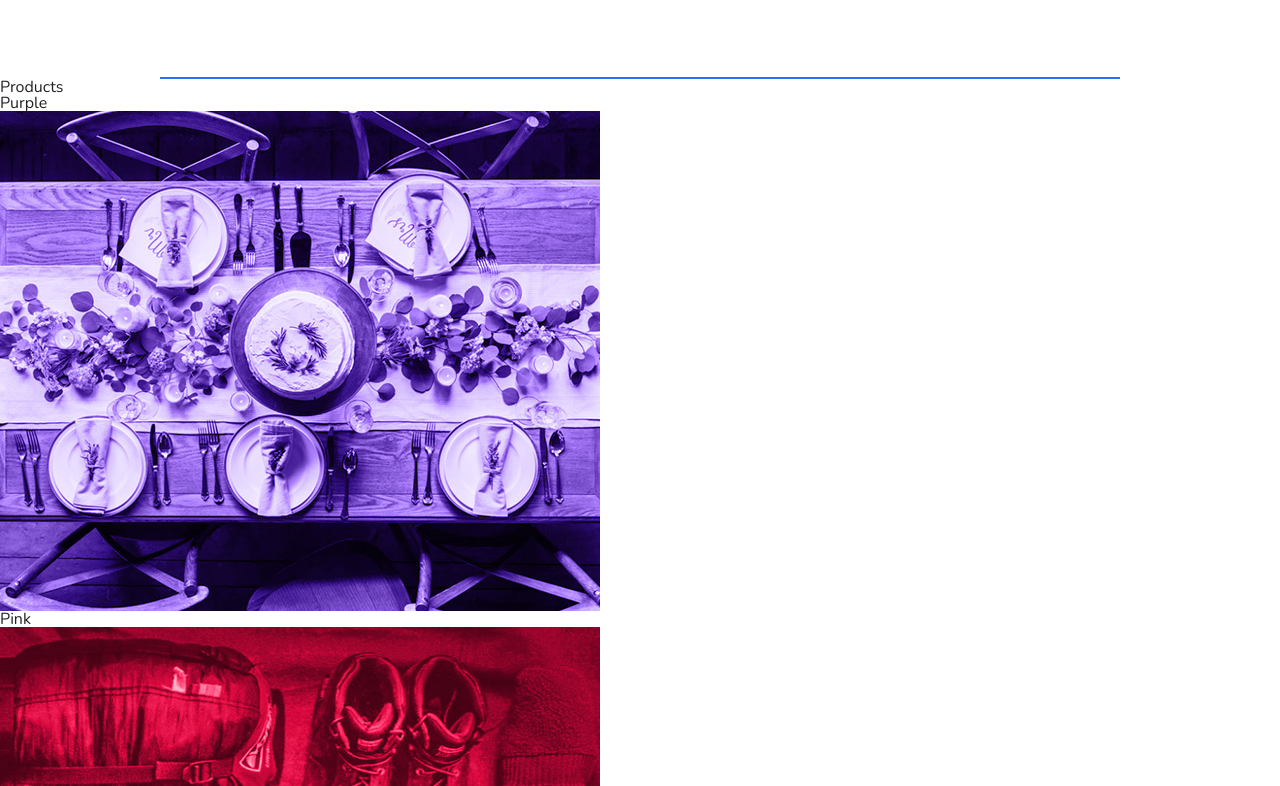
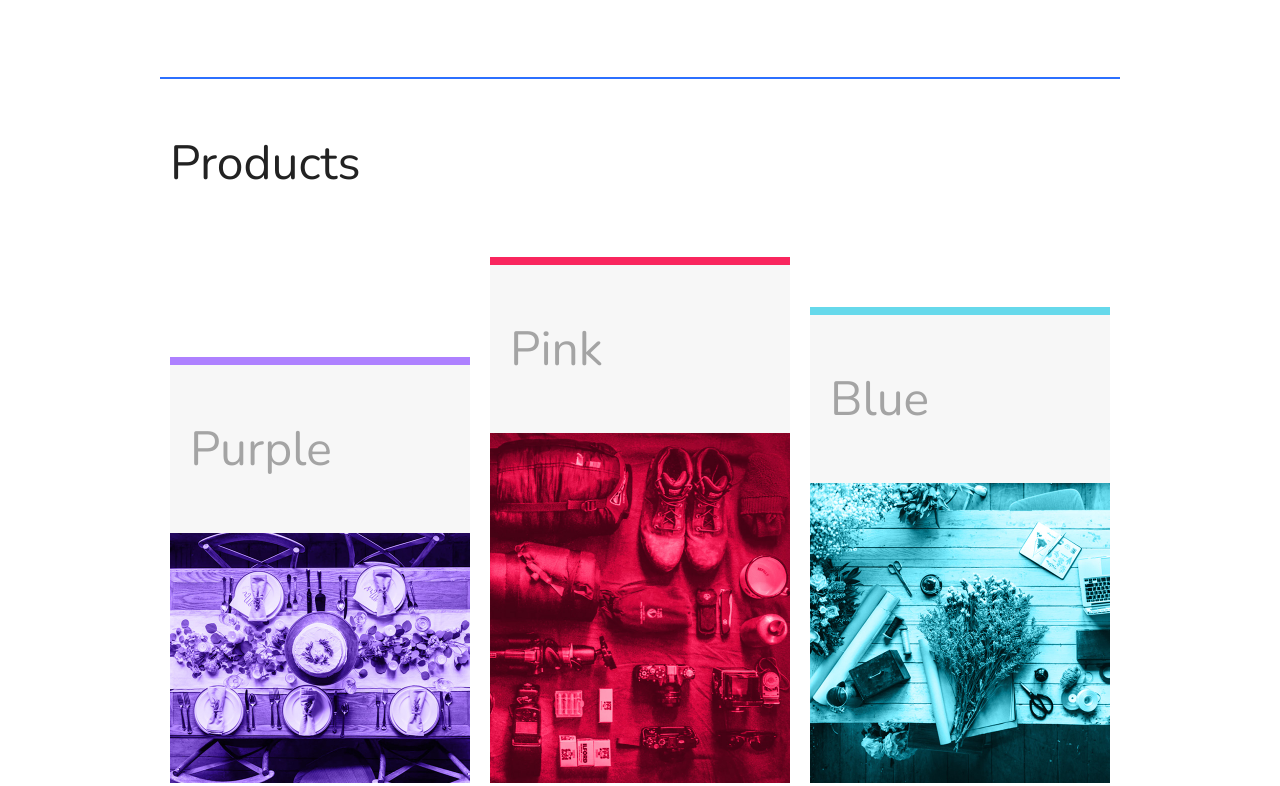
Before and after one commit to vs0uz4/flexbox-origamid, a plain HTML site: page src/index.html in a window 1280 px wide. Shown: the part 983-1769 px from the top of the page. Drawn offline with nearby package versions, Linux system fonts and the light colour scheme.

Commit message:
Styling products and Added min-width for use flex short alias

```diff
--- a/src/css/styles.css
+++ b/src/css/styles.css
@@ -144,7 +144,8 @@ a {
 }
 
 .about-info {
-    flex: 2 1 300px;
+    flex: 2;
+    min-width: 300px;
     margin: 0 10px;
 }
 
@@ -161,6 +162,49 @@ a {
 }
 
 .about-img {
-    flex: 1 1 160px;
+    flex: 1;
+    min-width: 160px;
     margin: 0 10px;
 }
+
+/* Products */
+.products {
+    max-width: 960px;
+    margin: 60px auto;
+}
+
+.products h1 {
+    font-size: 3em;
+    margin: 0 10px 60px 10px;
+}
+
+.products-container {
+    display: flex;
+    align-items: flex-end;
+    flex-wrap: wrap;
+}
+
+.products-item {
+    flex: 1;
+    min-width: 175px;
+    margin: 10px;
+}
+
+.products-item h2 {
+    font-size: 3em;
+    padding: 60px 20px;
+    color: #a4a4a4;
+    background: #f7f7f7;
+}
+
+.purple {
+    border-top: 8px solid #ae81ff;
+}
+
+.pink {
+    border-top: 8px solid #f9265e;
+}
+
+.blue {
+    border-top: 8px solid #66d9eb;
+}
```
Also changed, not shown: 2 other files.
